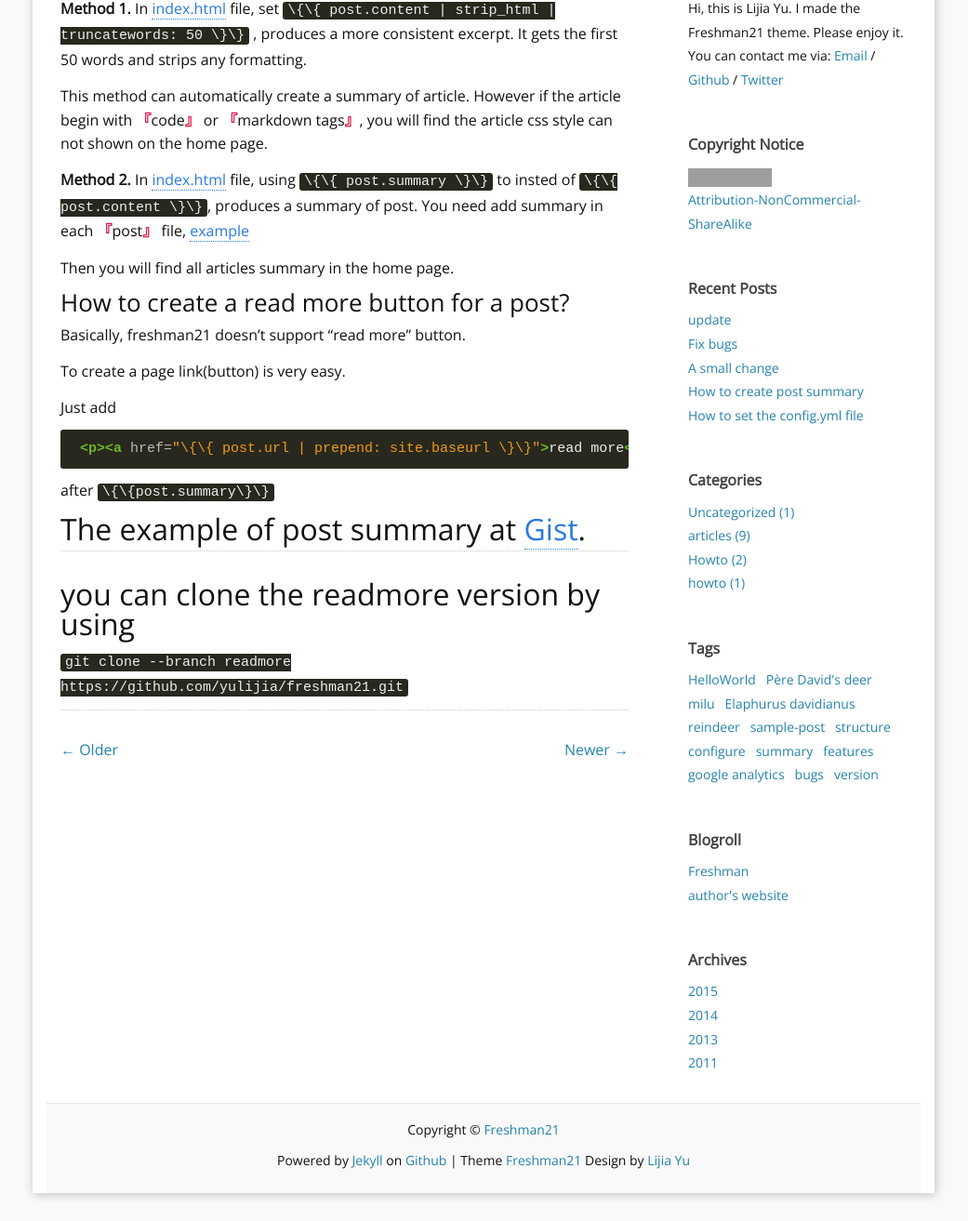
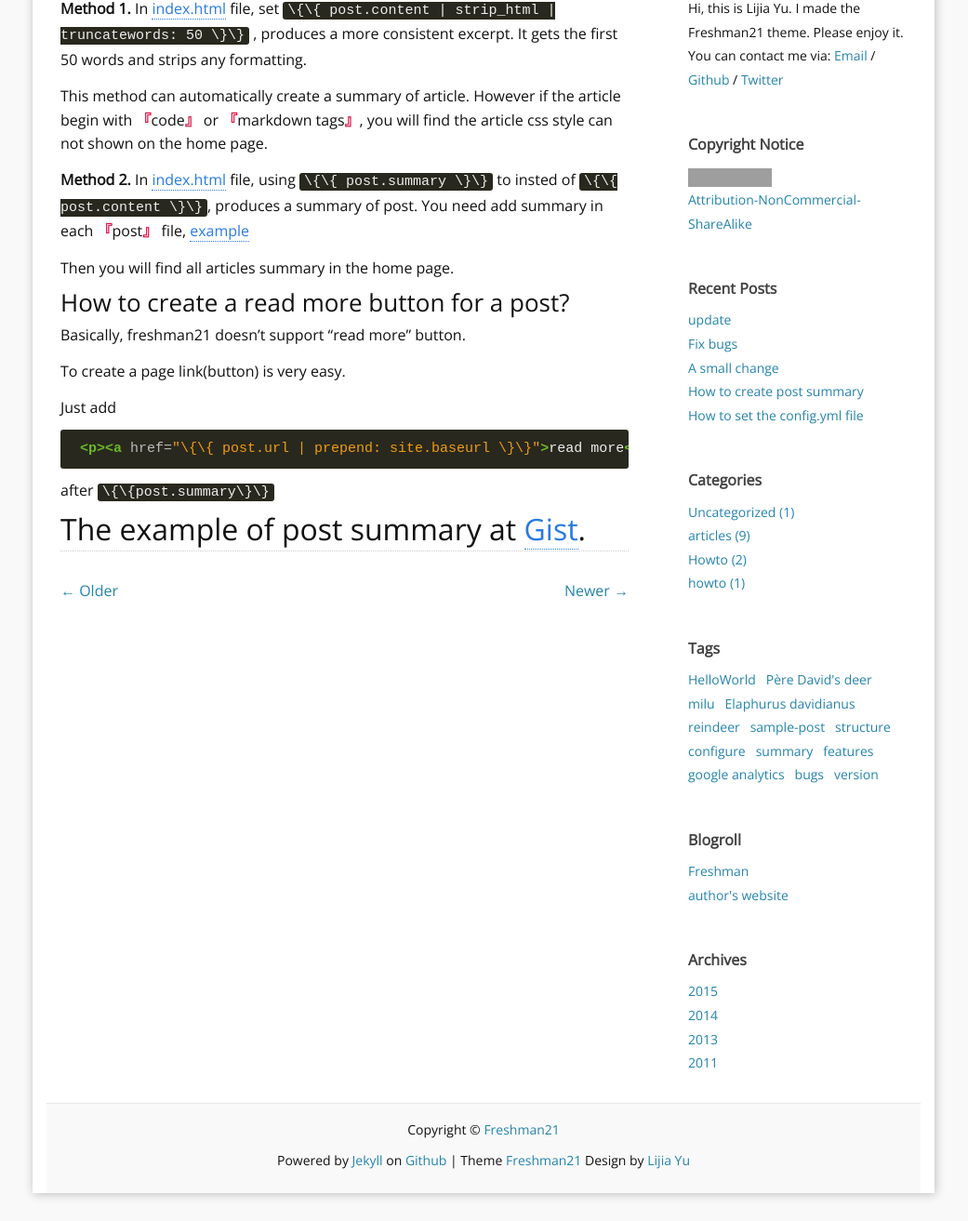
Before and after one commit to yulijia/freshman21, a Jekyll site: the page built from _posts/2015-01-18-how-to-create-post-summary.md, in a window 1280 px wide, cut to the strip 400-1713 px from the top of the page. Shown: the whole strip at 93% size, without its empty margins (120-1161 px from the left). Built offline with Jekyll 4.4.1, drawn with Linux system fonts in a browser that asks for light colours; comment, search, counter and statistics services are not loaded; grey boxes are pictures that could not be loaded.

Commit message:
update article

```diff
--- a/_posts/2015-01-18-how-to-create-post-summary.md
+++ b/_posts/2015-01-18-how-to-create-post-summary.md
@@ -44,9 +44,3 @@ Just add
 after <code>\{\{post.summary\}\}</code>
 
 ## The example of post summary at [Gist](https://gist.github.com/yulijia/2f865b78a28bfe9e0a81).
-
------
-
-## you can clone the readmore version by using
-
-<code>git clone --branch readmore https://github.com/yulijia/freshman21.git</code>
```
